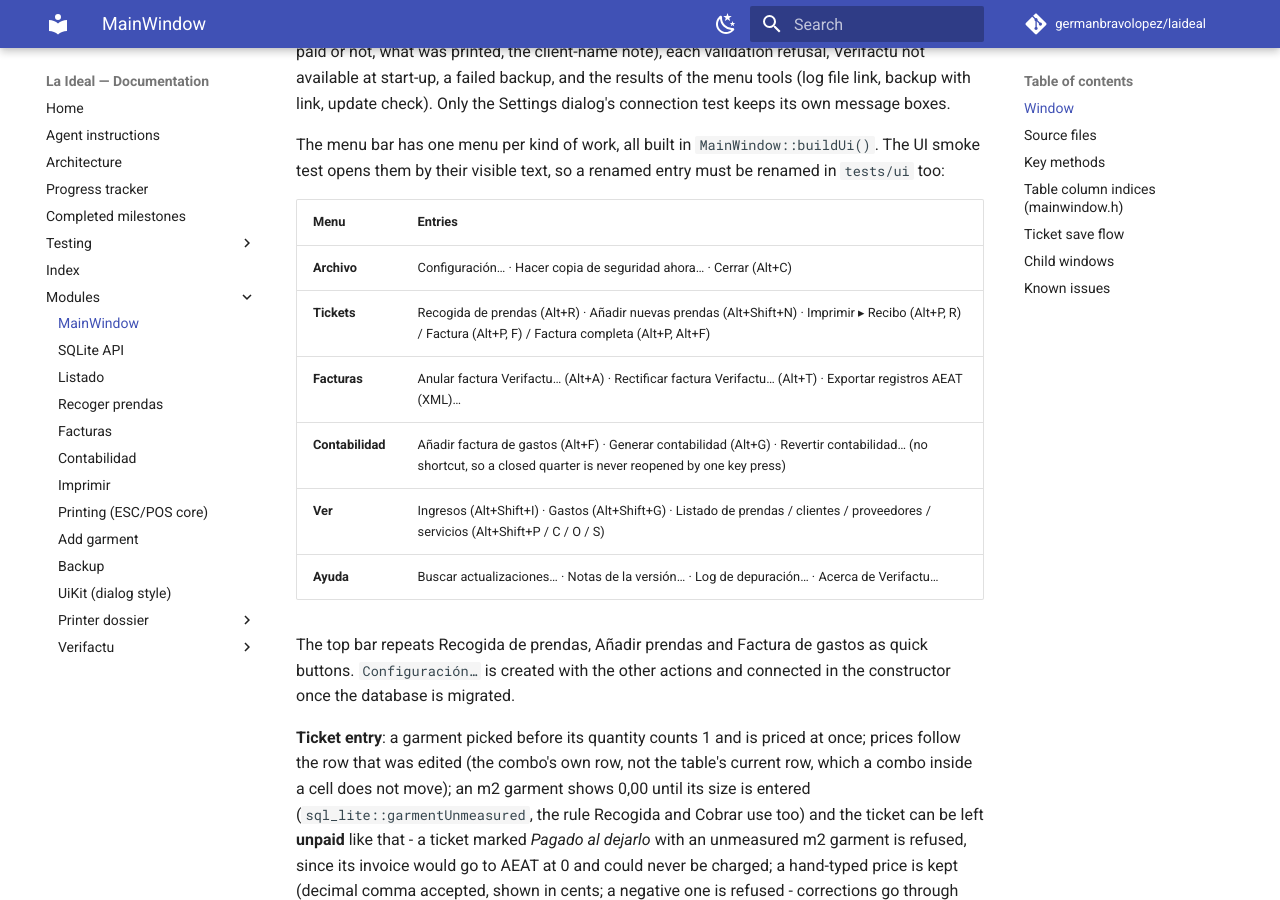
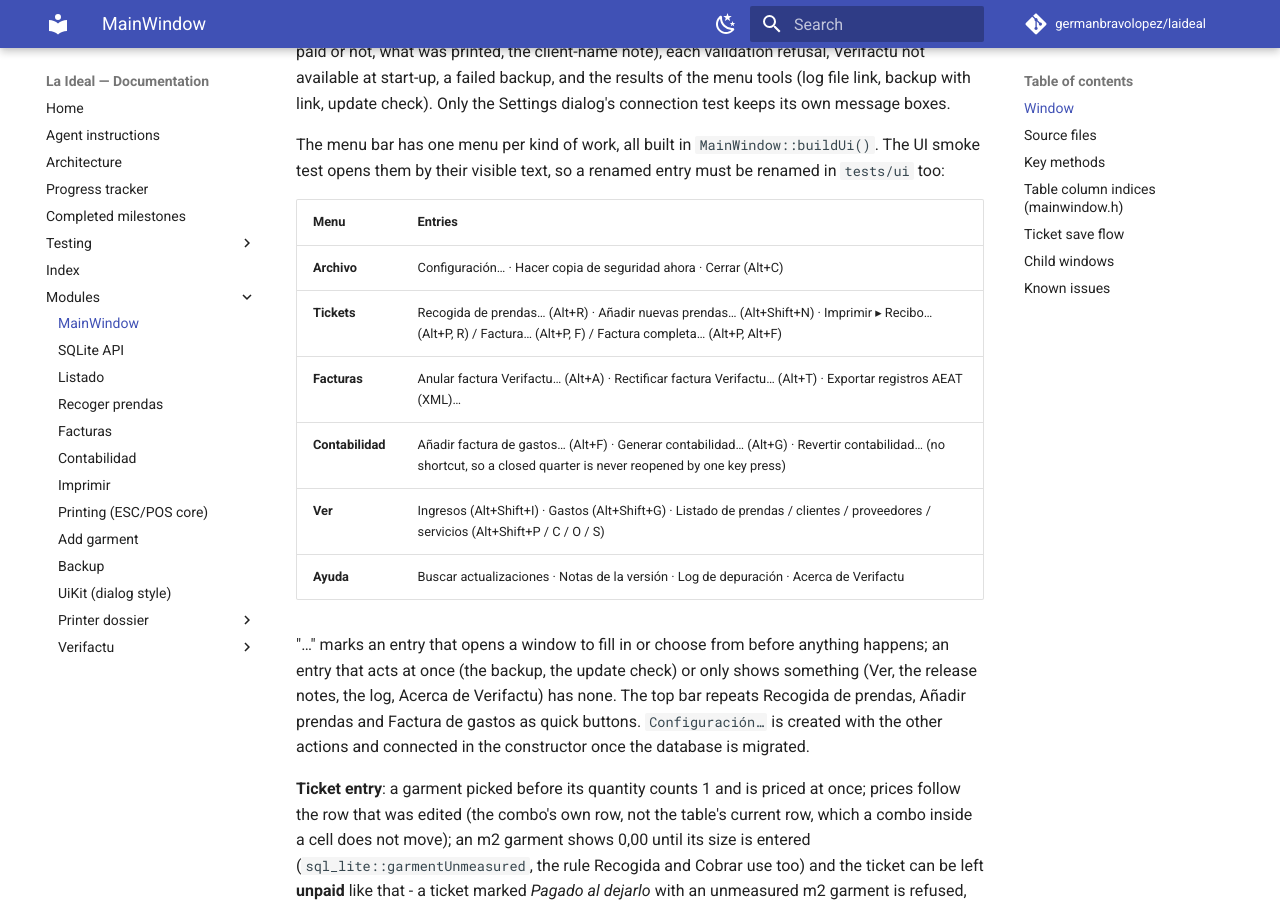
Before and after one commit to germanbravolopez/laideal, an MkDocs documentation site: the page built from docs/modules/mainwindow.md, in a window 1280 px wide and 900 px high, scrolled down 580 px. Built offline with MkDocs 1.6.1 and Material for MkDocs 9.7.7, drawn with Linux system fonts in a browser that asks for light colours; comment, search, counter and statistics services are not loaded.

Commit message:
Menu entries: '...' only on those that open a window to fill in or choose from first (Recogida, Añadir prendas, Imprimir, Añadir factura de gastos, Generar contabilidad gain it; backup, updates, notes, log, Acerca de lose it); e2e checks the rule

```diff
--- a/docs/modules/mainwindow.md
+++ b/docs/modules/mainwindow.md
@@ -12,14 +12,14 @@ The menu bar has one menu per kind of work, all built in `MainWindow::buildUi()`
 
 | Menu | Entries |
 |------|---------|
-| **Archivo** | Configuración… · Hacer copia de seguridad ahora… · Cerrar (Alt+C) |
-| **Tickets** | Recogida de prendas (Alt+R) · Añadir nuevas prendas (Alt+Shift+N) · Imprimir ▸ Recibo (Alt+P, R) / Factura (Alt+P, F) / Factura completa (Alt+P, Alt+F) |
+| **Archivo** | Configuración… · Hacer copia de seguridad ahora · Cerrar (Alt+C) |
+| **Tickets** | Recogida de prendas… (Alt+R) · Añadir nuevas prendas… (Alt+Shift+N) · Imprimir ▸ Recibo… (Alt+P, R) / Factura… (Alt+P, F) / Factura completa… (Alt+P, Alt+F) |
 | **Facturas** | Anular factura Verifactu… (Alt+A) · Rectificar factura Verifactu… (Alt+T) · Exportar registros AEAT (XML)… |
-| **Contabilidad** | Añadir factura de gastos (Alt+F) · Generar contabilidad (Alt+G) · Revertir contabilidad… (no shortcut, so a closed quarter is never reopened by one key press) |
+| **Contabilidad** | Añadir factura de gastos… (Alt+F) · Generar contabilidad… (Alt+G) · Revertir contabilidad… (no shortcut, so a closed quarter is never reopened by one key press) |
 | **Ver** | Ingresos (Alt+Shift+I) · Gastos (Alt+Shift+G) · Listado de prendas / clientes / proveedores / servicios (Alt+Shift+P / C / O / S) |
-| **Ayuda** | Buscar actualizaciones… · Notas de la versión… · Log de depuración… · Acerca de Verifactu… |
+| **Ayuda** | Buscar actualizaciones · Notas de la versión · Log de depuración · Acerca de Verifactu |
 
-The top bar repeats Recogida de prendas, Añadir prendas and Factura de gastos as quick buttons. `Configuración…` is created with the other actions and connected in the constructor once the database is migrated.
+"…" marks an entry that opens a window to fill in or choose from before anything happens; an entry that acts at once (the backup, the update check) or only shows something (Ver, the release notes, the log, Acerca de Verifactu) has none. The top bar repeats Recogida de prendas, Añadir prendas and Factura de gastos as quick buttons. `Configuración…` is created with the other actions and connected in the constructor once the database is migrated.
 
 **Ticket entry**: a garment picked before its quantity counts 1 and is priced at once; prices follow the row that was edited (the combo's own row, not the table's current row, which a combo inside a cell does not move); an m2 garment shows 0,00 until its size is entered (`sql_lite::garmentUnmeasured`, the rule Recogida and Cobrar use too) and the ticket can be left **unpaid** like that - a ticket marked *Pagado al dejarlo* with an unmeasured m2 garment is refused, since its invoice would go to AEAT at 0 and could never be charged; a hand-typed price is kept (decimal comma accepted, shown in cents; a negative one is refused - corrections go through Rectificar factura); the total is always the sum of the rows and cannot be typed; slots with no garment are never saved, and the amount sent to AEAT is the sum of the rows actually stored (`saveTicket()` returns it). Saving into a closed quarter is refused (`quarterIsClosed`, the whole quarter).
 
```
Also changed, not shown: docs/INDEX.md (+2 -2 lines), docs/architecture.md (+3 -3 lines), docs/completed_milestones.md (+3 -0 lines), docs/modules/verifactu/verifactu-requirements.md (+3 -3 lines), 5 other files.
